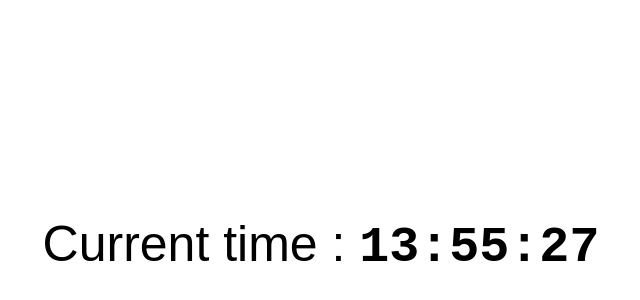
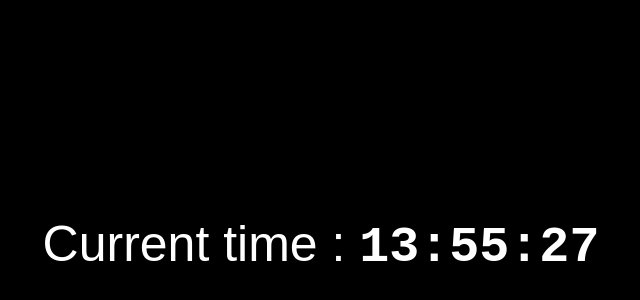
Before and after one commit to MarekZemla/current-time, a plain HTML site: page index.html in a window 1280 px wide. Shown: the part 156-456 px from the top of the page, without its empty margins (319-959 px from the left). Drawn offline with Linux system fonts and the light colour scheme.

Commit message:
update css

```diff
--- a/index.html
+++ b/index.html
@@ -15,6 +15,8 @@
    text-align: center;
    font-size: 50px;
    font-family: arial;
+   background-color:black;
+   color: white
   }
 
   span {
```
